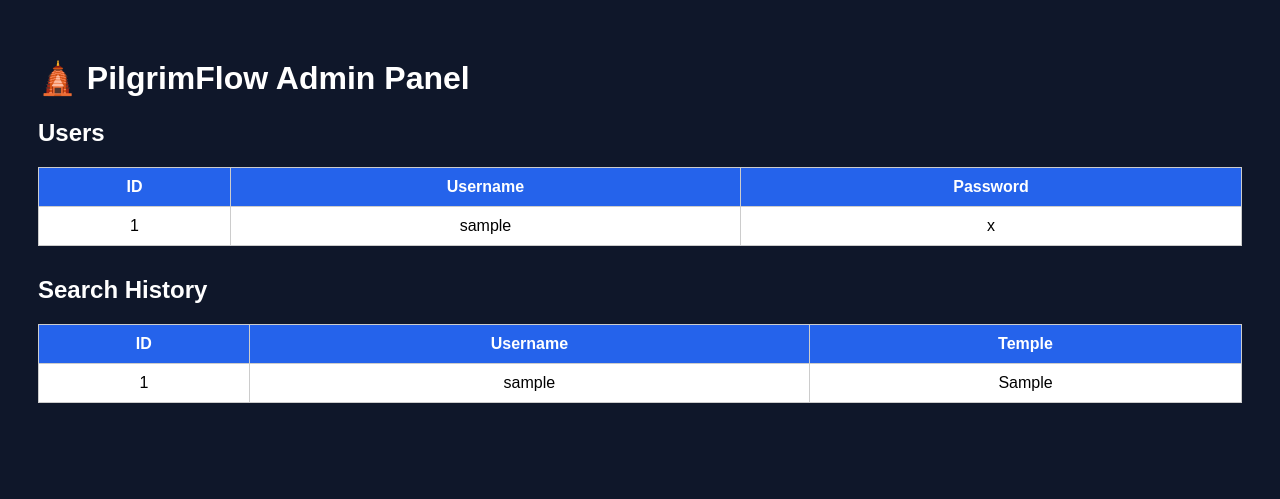
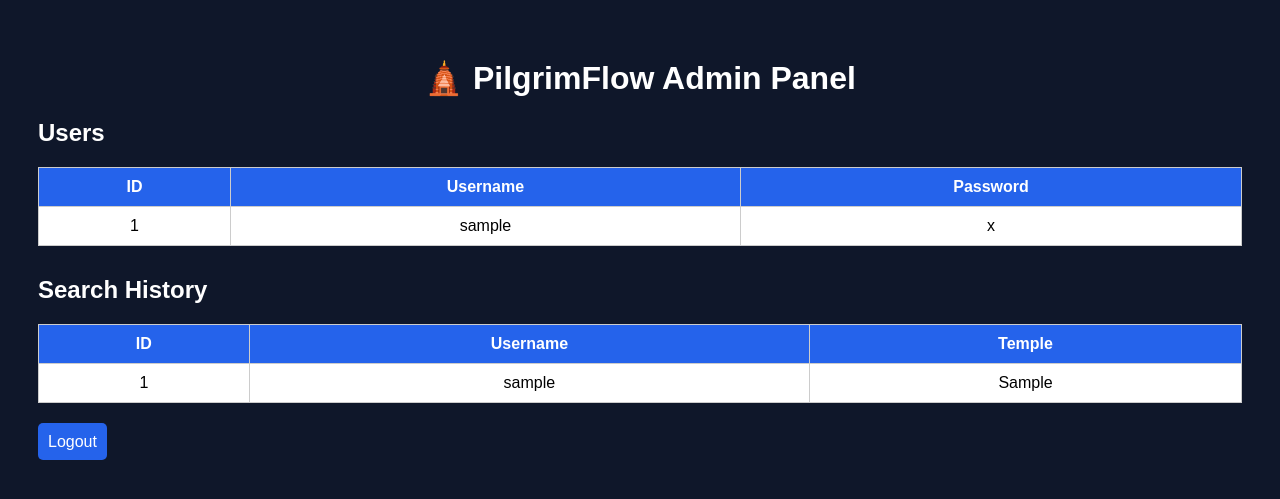
Before and after one commit to omjagtap24-oss/crowd-detection-app, a Flask app: page /admin in a window 1280 px wide. Shown: the top 499 px of the page. Run offline with Flask 3, Linux system fonts and the light colour scheme; the visitor is signed in with stand-in values (Sample User, id 1); tables that the repository leaves empty hold one stand-in row (values such as "Sample post").

Commit message:
Update admin.html

```diff
--- a/templates/admin.html
+++ b/templates/admin.html
@@ -11,23 +11,35 @@ color:white;
 padding:30px;
 }
 
-table{
-width:100%;
-border-collapse:collapse;
-background:white;
-color:black;
-margin-bottom:30px;
+h1 {
+    text-align: center;
 }
 
-th,td{
-padding:10px;
-border:1px solid #ccc;
-text-align:center;
+table {
+    width: 100%;
+    border-collapse: collapse;
+    background: white;
+    color: black;
+    margin-bottom: 30px;
 }
 
-th{
-background:#2563eb;
-color:white;
+th, td {
+    padding: 10px;
+    border: 1px solid #ccc;
+    text-align: center;
+}
+
+th {
+    background: #2563eb;
+    color: white;
+}
+
+a {
+    text-decoration: none;
+    color: white;
+    background-color: #2563eb;
+    padding: 10px;
+    border-radius: 5px;
 }
 </style>
 </head>
@@ -46,9 +58,9 @@ color:white;
 
 {% for row in users %}
 <tr>
-<td>{{row[0]}}</td>
-<td>{{row[1]}}</td>
-<td>{{row[2]}}</td>
+<td>{{ row[0] }}</td>
+<td>{{ row[1] }}</td>
+<td>{{ row[2] }}</td>
 </tr>
 {% endfor %}
 </table>
@@ -64,12 +76,14 @@ color:white;
 
 {% for row in history %}
 <tr>
-<td>{{row[0]}}</td>
-<td>{{row[1]}}</td>
-<td>{{row[2]}}</td>
+<td>{{ row[0] }}</td>
+<td>{{ row[1] }}</td>
+<td>{{ row[2] }}</td>
 </tr>
 {% endfor %}
 </table>
 
+<a href="/logout">Logout</a>
+
 </body>
 </html>
```
